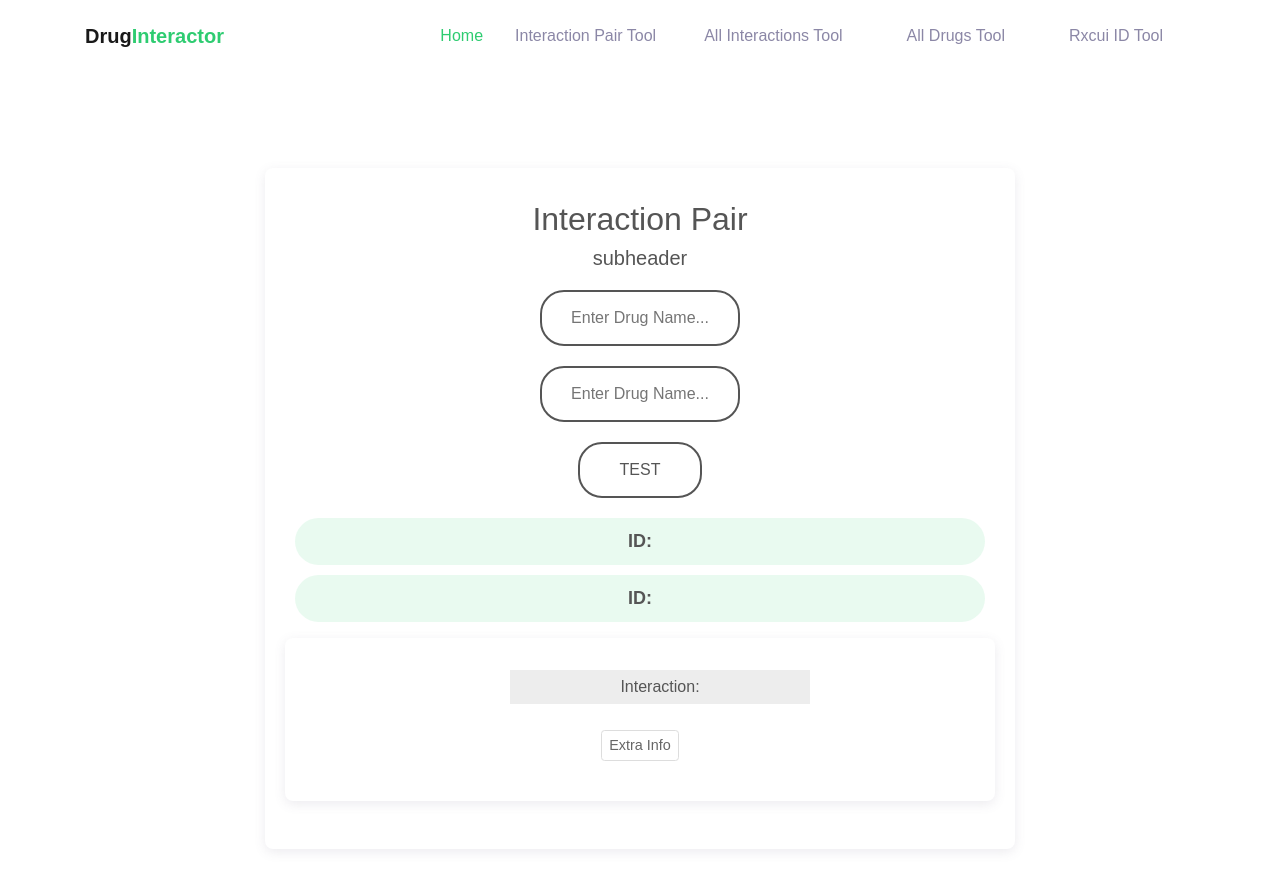
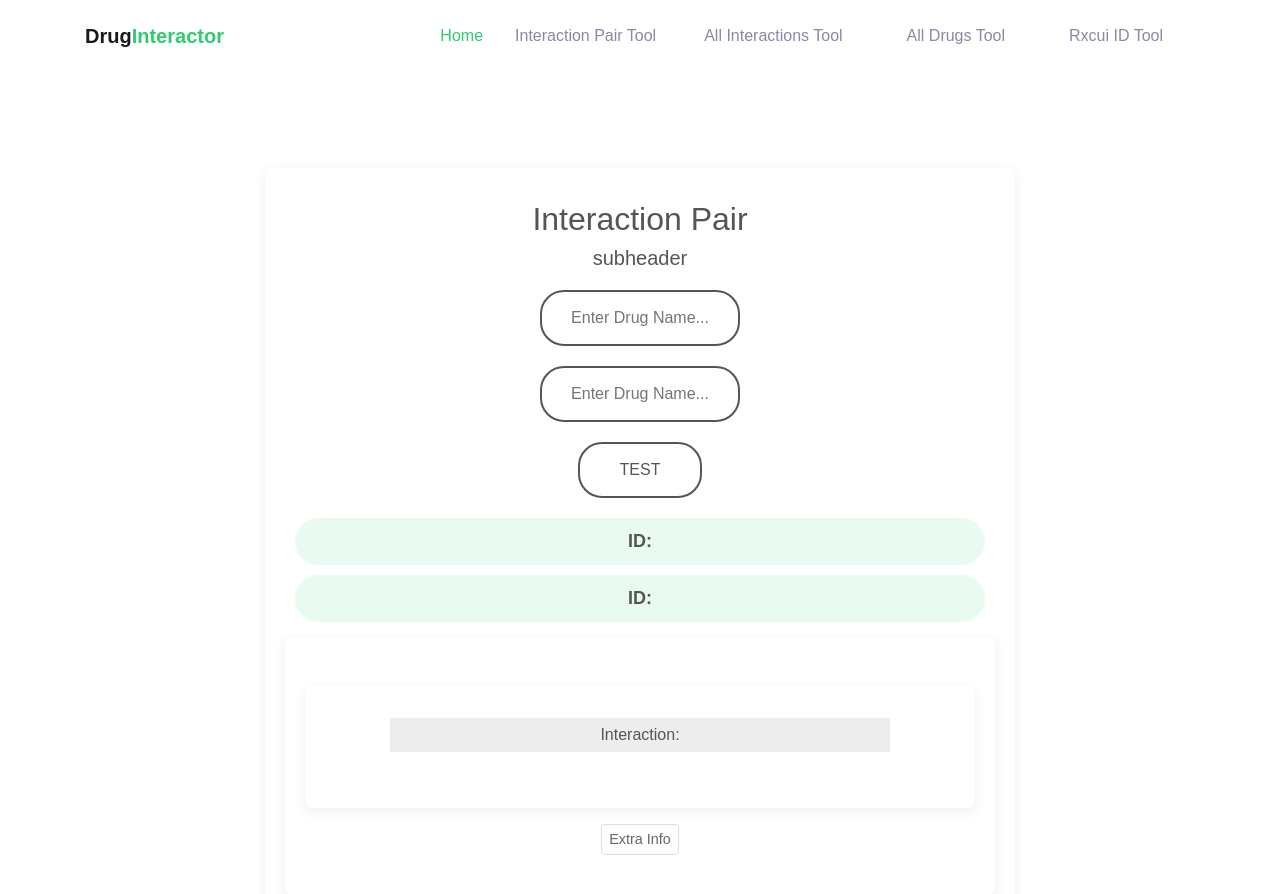
Before and after one commit to Sxlly/Drug-Interactor, a React (Create React App) app: page /getInteractionPair in a window 1280 px wide. Shown: the top 894 px of the page. Built offline with nearby package versions, Linux system fonts and the light colour scheme.

Commit message:
more interaction pair styling

```diff
--- a/src/theme.css
+++ b/src/theme.css
@@ -1616,7 +1616,7 @@ a.text-dark:hover, a.text-dark:focus {
 
   display: inline-block;
   padding: 5px;
-  width: 300px;
+  width: 500px;
   background-color: rgba(85, 85, 85, 0.10);
   color: #555555;
 
@@ -1631,6 +1631,11 @@ a.text-dark:hover, a.text-dark:focus {
 .interaction-readmore-wrap {
 
   text-align: center;
+  display: block;
+  margin: 16px auto;
+  padding: 32px 20px;
+  border-radius: 8px;
+  box-shadow: 0 3px 12px rgba(85, 85, 85, 0.10);
 }
 
 .interaction-readmore-target {
@@ -1639,9 +1644,9 @@ a.text-dark:hover, a.text-dark:focus {
   max-height: 0;
   font-size: 0;
   transition: 0.25s ease;
-  display: block;
+  display: inline-block;
   padding: 5px;
-  width: 300px;
+  width: 500px;
   background-color: rgba(85, 85, 85, 0.10);
   color: #555555;
 
```
